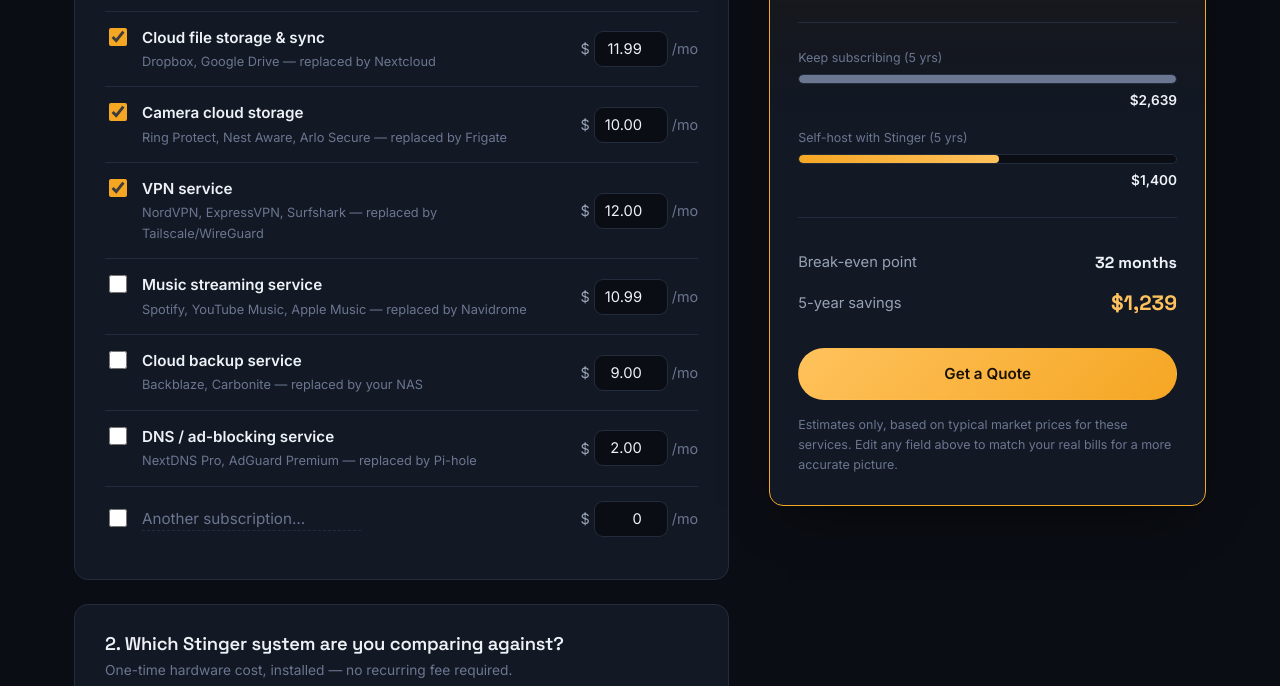
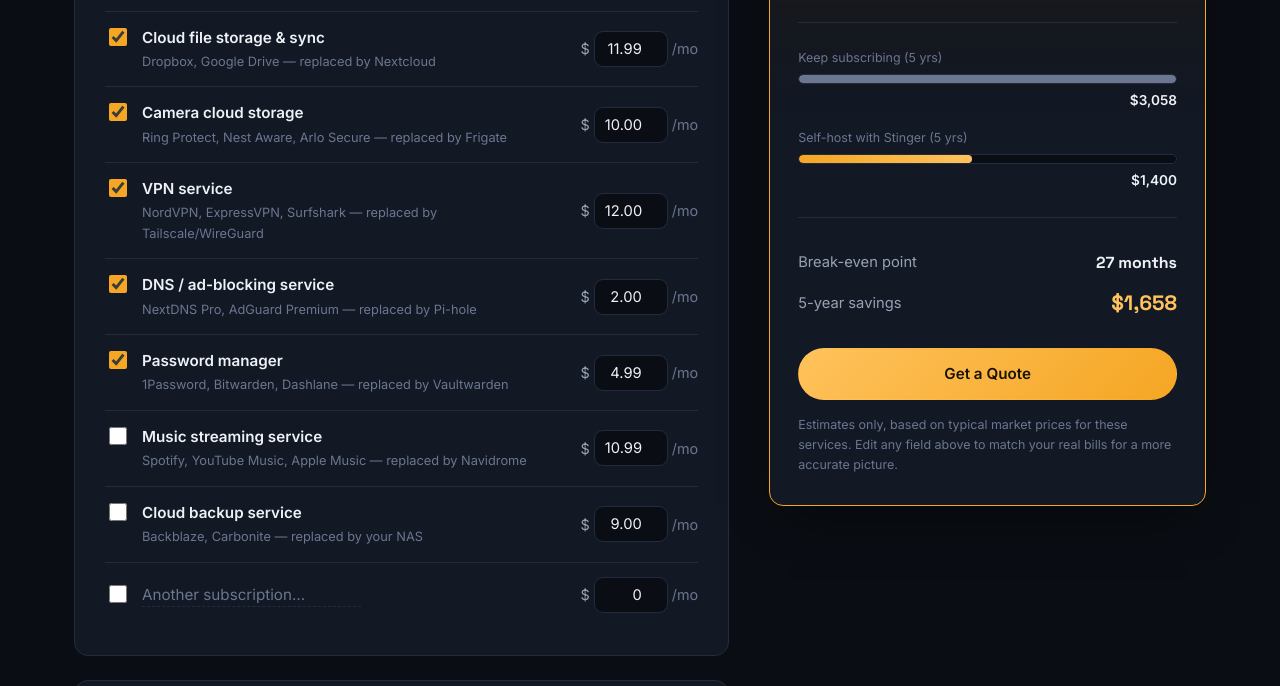
Before and after one commit to Stevespear426/StingerSolutionsWebpage, a plain HTML site: page savings-calculator.html in a window 1280 px wide. Shown: the part 745-1431 px from the top of the page. Drawn offline with Linux system fonts and the light colour scheme.

Commit message:
Ad Password Manager to prices calculator

```diff
--- a/savings-calculator.html
+++ b/savings-calculator.html
@@ -149,6 +149,36 @@
 
             <div class="calc-item">
               <label class="calc-check">
+                <input type="checkbox" class="calc-sub-check" checked data-name="DNS / ad-blocking service">
+                <span>
+                  <strong>DNS / ad-blocking service</strong>
+                  <small>NextDNS Pro, AdGuard Premium &mdash; replaced by Pi-hole</small>
+                </span>
+              </label>
+              <div class="calc-price">
+                <span>$</span>
+                <input type="number" class="calc-sub-price" value="2.00" min="0" step="0.01" inputmode="decimal" aria-label="Monthly cost for DNS or ad-blocking service">
+                <span class="calc-per">/mo</span>
+              </div>
+            </div>
+
+            <div class="calc-item">
+              <label class="calc-check">
+                <input type="checkbox" class="calc-sub-check" checked data-name="Password manager">
+                <span>
+                  <strong>Password manager</strong>
+                  <small>1Password, Bitwarden, Dashlane &mdash; replaced by Vaultwarden</small>
+                </span>
+              </label>
+              <div class="calc-price">
+                <span>$</span>
+                <input type="number" class="calc-sub-price" value="4.99" min="0" step="0.01" inputmode="decimal" aria-label="Monthly cost for password manager">
+                <span class="calc-per">/mo</span>
+              </div>
+            </div>
+
+            <div class="calc-item">
+              <label class="calc-check">
                 <input type="checkbox" class="calc-sub-check" data-name="Music streaming service">
                 <span>
                   <strong>Music streaming service</strong>
@@ -173,21 +203,6 @@
               <div class="calc-price">
                 <span>$</span>
                 <input type="number" class="calc-sub-price" value="9.00" min="0" step="0.01" inputmode="decimal" aria-label="Monthly cost for cloud backup service">
-                <span class="calc-per">/mo</span>
-              </div>
-            </div>
-
-            <div class="calc-item">
-              <label class="calc-check">
-                <input type="checkbox" class="calc-sub-check" data-name="DNS / ad-blocking service">
-                <span>
-                  <strong>DNS / ad-blocking service</strong>
-                  <small>NextDNS Pro, AdGuard Premium &mdash; replaced by Pi-hole</small>
-                </span>
-              </label>
-              <div class="calc-price">
-                <span>$</span>
-                <input type="number" class="calc-sub-price" value="2.00" min="0" step="0.01" inputmode="decimal" aria-label="Monthly cost for DNS or ad-blocking service">
                 <span class="calc-per">/mo</span>
               </div>
             </div>
```
Also changed, not shown: home-server-systems.html (+1 -0 lines).
